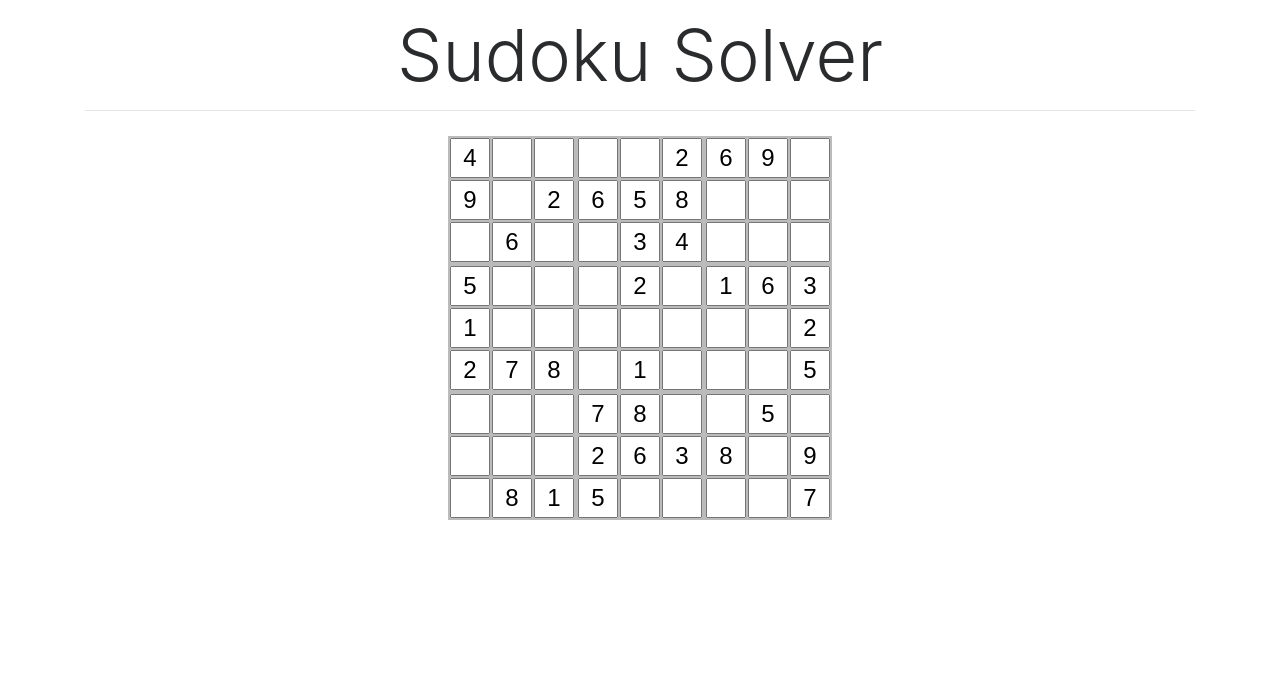
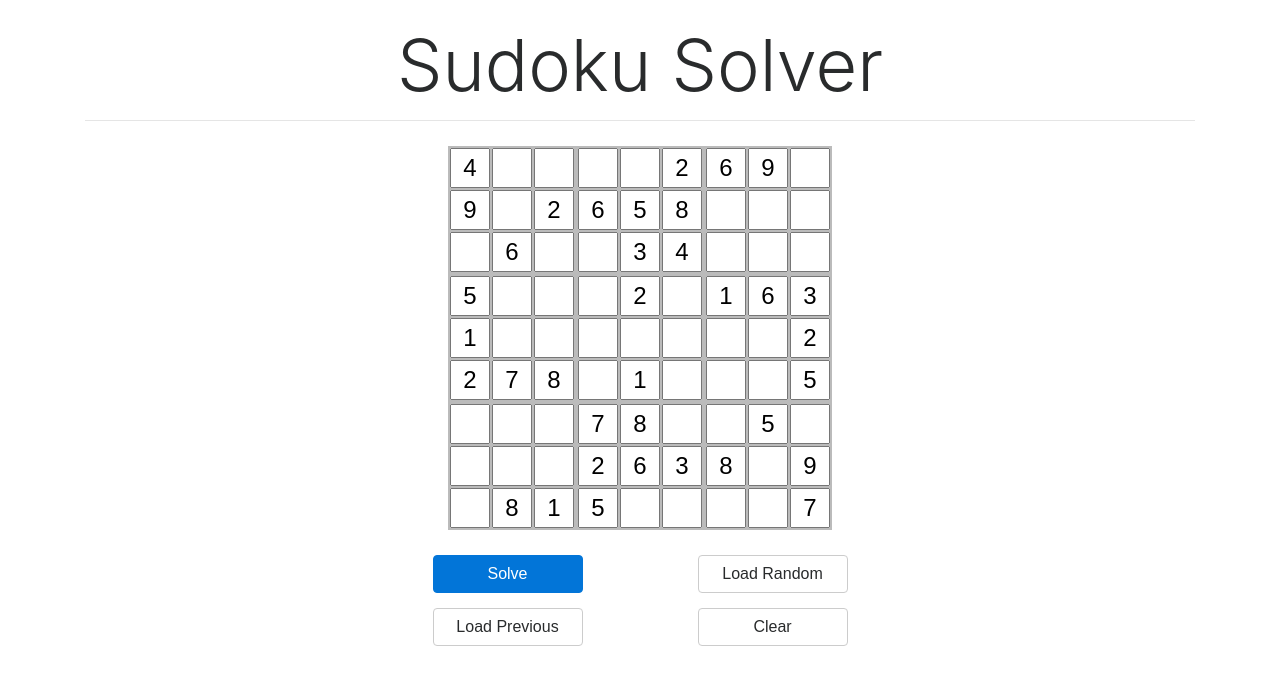
Before and after one commit to mattflow/sudoku-solver, a React app: page / in a window 1280 px wide. Shown: the top 684 px of the page. Built offline with nearby package versions, Linux system fonts and the light colour scheme.

Commit message:
Update page

```diff
--- a/main.css
+++ b/main.css
@@ -8,7 +8,7 @@ body {
 }
 
 .App {
-  margin: 15px 0;
+  margin-top: 25px;
 }
 
 .Header {
@@ -24,6 +24,7 @@ body {
 .SudokuBoard {
   margin: auto;
   background-color: #bbb;
+  margin-bottom: 25px;
 }
 
 .SudokuBox {
@@ -33,6 +34,19 @@ body {
   text-align: center;
 }
 
+.SudokuButtons {
+  max-width: 500px;
+  margin: auto;
+  margin-bottom: 10px;
+}
+
+.Button {
+  display: block;
+  width: 150px;
+  margin: auto;
+  margin-bottom: 15px;
+}
+
 @media only screen and (max-width: 576px) {
   .SudokuBox {
     width: 34px;
--- a/src/components/App.js
+++ b/src/components/App.js
@@ -2,6 +2,7 @@ import React, { Component } from 'react';
 import Container from './App/Container';
 import Header from './App/Header';
 import SudokuBoard from './App/SudokuBoard';
+import SudokuButtons from './App/SudokuButtons';
 
 export default class App extends Component {
   render() {
@@ -10,6 +11,7 @@ export default class App extends Component {
         <Container>
           <Header title="Sudoku Solver" />
           <SudokuBoard />
+          <SudokuButtons />
         </Container>
       </div>
     );
--- /dev/null
+++ b/src/components/App/SudokuButtons.js
@@ -0,0 +1,27 @@
+import React, { Component } from 'react';
+import Button from './SudokuButtons/Button';
+
+export default class SudokuButtons extends Component {
+  render() {
+    return (
+      <div className="SudokuButtons">
+        <div className="row">
+          <div className="col-6">
+            <Button style='primary' text='Solve' />
+          </div>
+          <div className="col-6">
+            <Button style='secondary' text='Load Random' />
+          </div>
+        </div>
+        <div className="row">
+          <div className="col-6">
+            <Button style='secondary' text='Load Previous' />
+          </div>
+          <div className="col-6">
+            <Button style='secondary' text='Clear' />
+          </div>
+        </div>
+      </div>
+    );
+  }
+}
--- /dev/null
+++ b/src/components/App/SudokuButtons/Button.js
@@ -0,0 +1,11 @@
+import React, { Component } from 'react';
+
+export default class Button extends Component {
+  render() {
+    return (
+      <button type="button" className={ 'Button btn btn-' + this.props.style }>
+        { this.props.text }
+      </button>
+    );
+  }
+}
```
Also changed, not shown: bundle.js.
